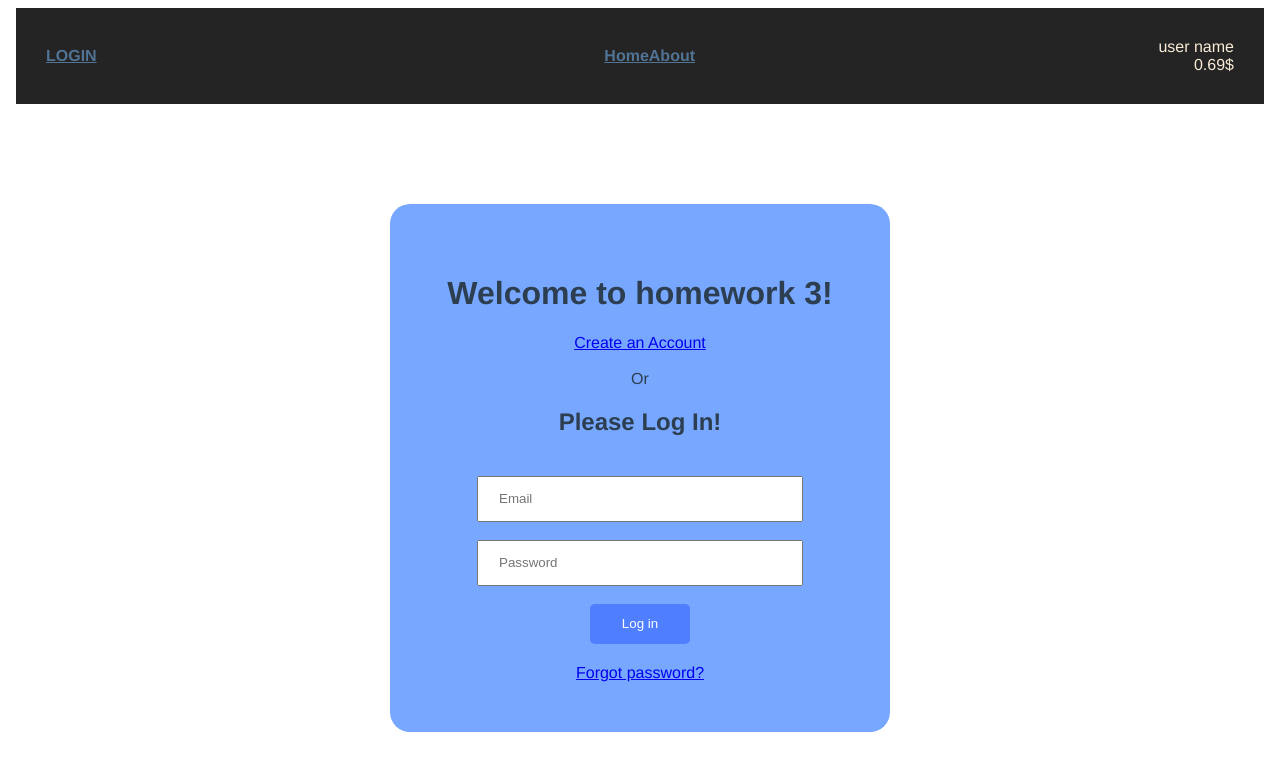
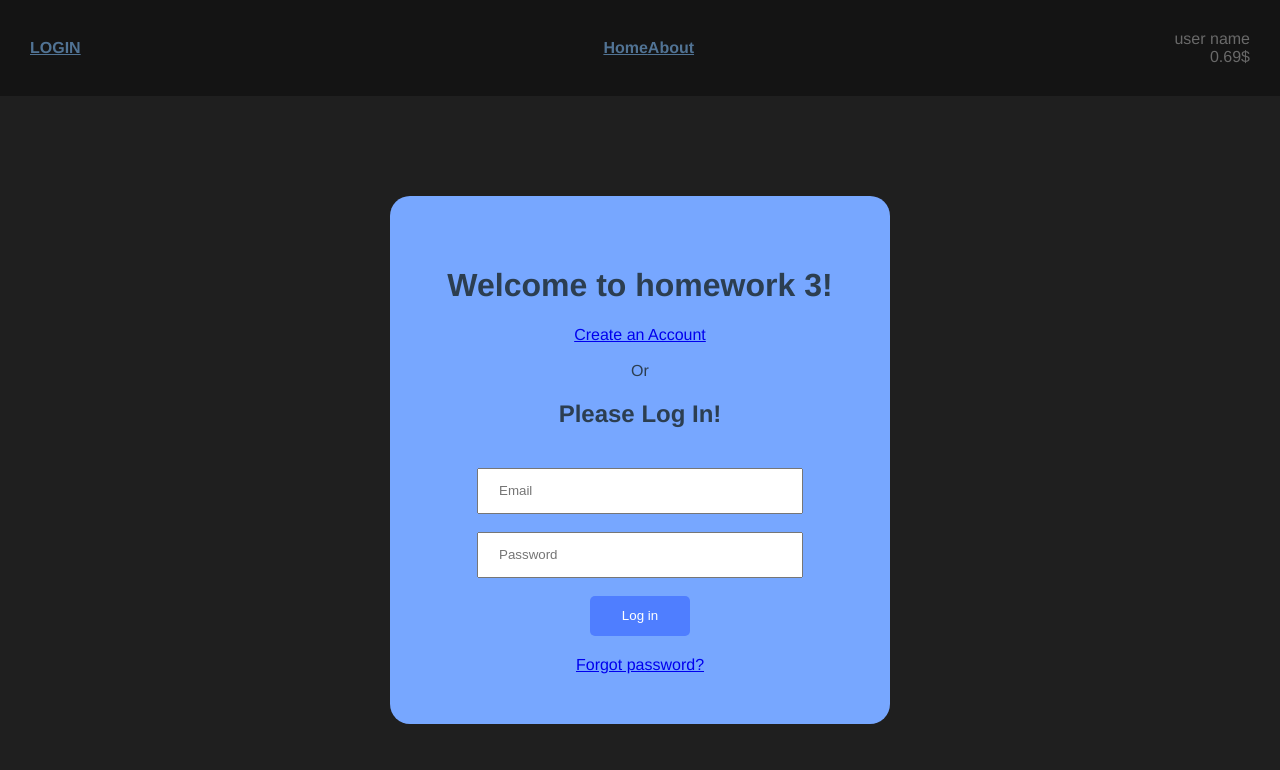
Before and after one commit to EharK/webdev_H3, a Vue app: page /Login in a window 1280 px wide. Shown: the top 770 px of the page. Built offline with nearby package versions, Linux system fonts and the light colour scheme.

Commit message:
margin fixes

```diff
--- a/src/App.vue
+++ b/src/App.vue
@@ -20,6 +20,15 @@ export default {
 
 <style lang="scss">
 
+html {
+  height: 100%;
+}
+
+body {
+  background-color: #1f1f1f;
+  margin: 0;
+}
+
 #app {
   font-family: Avenir, Helvetica, Arial, sans-serif;
   -webkit-font-smoothing: antialiased;
@@ -39,6 +48,6 @@ export default {
       color: #42b983;
     }
   }
-  background-color: #242424;
+  background-color: #141414;
 }
 </style>
--- a/src/components/partials/navigationBar.vue
+++ b/src/components/partials/navigationBar.vue
@@ -33,7 +33,7 @@
 .navbar-text p {
   margin: 0;
   text-align: end;
-  color: antiquewhite;
+  color:dimgray;
 }
 
 .navbar-text {
```
